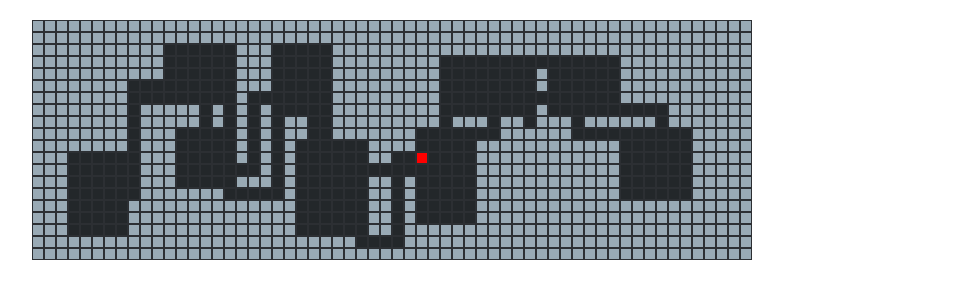
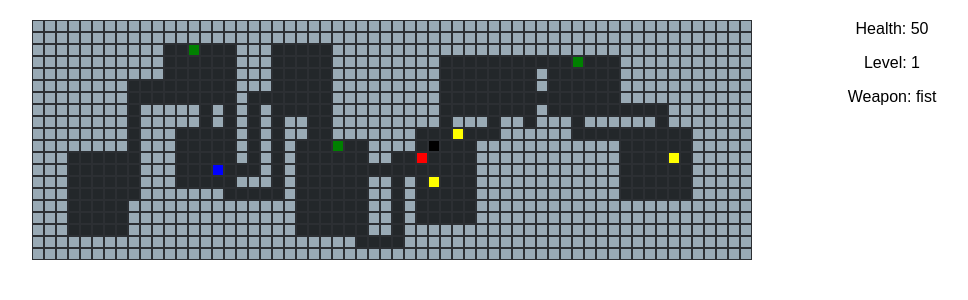
Before and after one commit to ruthcodes/dungeon-crawler, a React (Create React App) app: page / in a window 1280 px wide. Shown: the top 300 px of the page, without its empty margins (248-1216 px from the left). Built offline with nearby package versions, Linux system fonts and the light colour scheme.

Commit message:
Added enemy/weapon/item states & random generators, + stats component

```diff
--- a/src/App.css
+++ b/src/App.css
@@ -26,3 +26,25 @@
 [data-value="player"]{
   background-color: red;
 }
+
+[data-value="enemy"]{
+  background-color: green;
+}
+
+[data-value="health"]{
+  background-color: yellow;
+}
+
+[data-value="stairs"]{
+  background-color: black;
+}
+
+[data-value="weapon"]{
+  background-color: blue;
+}
+
+
+
+.statsContainer{
+  display: block;
+}
--- a/src/App.js
+++ b/src/App.js
@@ -12,6 +12,29 @@ class App extends Component {
       rooms: [],
       playerRow: 0,
       playerCol: 0,
+
+      player: {
+        health: 50,
+        level: 1,
+        weapon: {
+          name: "fist",
+          damage: 5
+        }
+      },
+
+      weapons: [
+        {name:"sword", damage:10},
+        {name:"laser", damage:15},
+        {name:"sharknado", damage:20}
+      ],
+
+      enemies: [
+        {health: 10, level: 1},
+        {health: 15, level: 1},
+        {health: 10, level: 1}
+      ],
+
+      dungeonFloor: 1,
     };
     this.handleKeyDown = this.handleKeyDown.bind(this);
     this.randomNumber = this.randomNumber.bind(this);
@@ -23,10 +46,22 @@ class App extends Component {
     this.placePlayer = this.placePlayer.bind(this);
     this.validMove = this.validMove.bind(this);
 
+    this.placeGameObjects = this.placeGameObjects.bind(this);
+    this.placeSingleItem = this.placeSingleItem.bind(this);
+
+
   }
   componentDidMount() {
     window.addEventListener('keydown', this.handleKeyDown);
-    this.generateMapArray().then(()=>this.addRooms()).then(()=>this.addCorridors()).then(()=>this.addCorridors().then(()=>this.placePlayer()))
+    this.generateMapArray()
+      .then(()=>this.addRooms())
+      .then(()=>this.addCorridors())
+      .then(()=>this.addCorridors())
+      .then(()=>this.placePlayer())
+      .then(()=>this.placeGameObjects("enemy"))
+      .then(()=>this.placeGameObjects("health"))
+      .then(()=>this.placeSingleItem("stairs"))
+      .then(()=>this.placeSingleItem("weapon"))
   }
 
   componentDidUpdate(){
@@ -254,6 +289,36 @@ class App extends Component {
     return Promise.resolve('Success');
   }
 
+  placeGameObjects(object){
+    let rooms = this.state.rooms.slice();
+
+    this.state.enemies.forEach((enemy)=>{
+      let n = this.randomNumber(0,rooms.length-1);
+      let row = this.randomNumber(rooms[n].locationRow, (rooms[n].locationRow + rooms[n].height)-1);
+      let col = this.randomNumber(rooms[n].locationCol, (rooms[n].locationCol + rooms[n].width)-1);
+      let board = this.state.valBoard.slice();
+      board[row][col] = object;
+      this.setState({
+        valBoard: board,
+      })
+
+    })
+    return Promise.resolve('Success');
+  }
+
+  placeSingleItem(object){
+    let rooms = this.state.rooms.slice();
+    let n = this.randomNumber(0,rooms.length-1);
+    let row = this.randomNumber(rooms[n].locationRow, (rooms[n].locationRow + rooms[n].height)-1);
+    let col = this.randomNumber(rooms[n].locationCol, (rooms[n].locationCol + rooms[n].width)-1);
+    let board = this.state.valBoard.slice();
+    board[row][col] = object;
+    this.setState({
+      valBoard: board,
+    })
+  }
+
+
   validMove(row,col){
     let board = this.state.valBoard.slice();
     if(row >= 0 && row < 20 && col >=0 && col <60){
@@ -273,9 +338,20 @@ class App extends Component {
     return (
       <div className="App">
           <Grid board={this.state.valBoard} handleClick={this.handleClick} />
+          <Stats player={this.state.player}/>
       </div>
     )
   }
+}
+
+function Stats(props){
+  return(
+    <div className="statsContainer">
+      <p>Health: {props.player.health}</p>
+      <p>Level: {props.player.level}</p>
+      <p>Weapon: {props.player.weapon.name}</p>
+    </div>
+  )
 }
 
 function Cell(props) {
```
